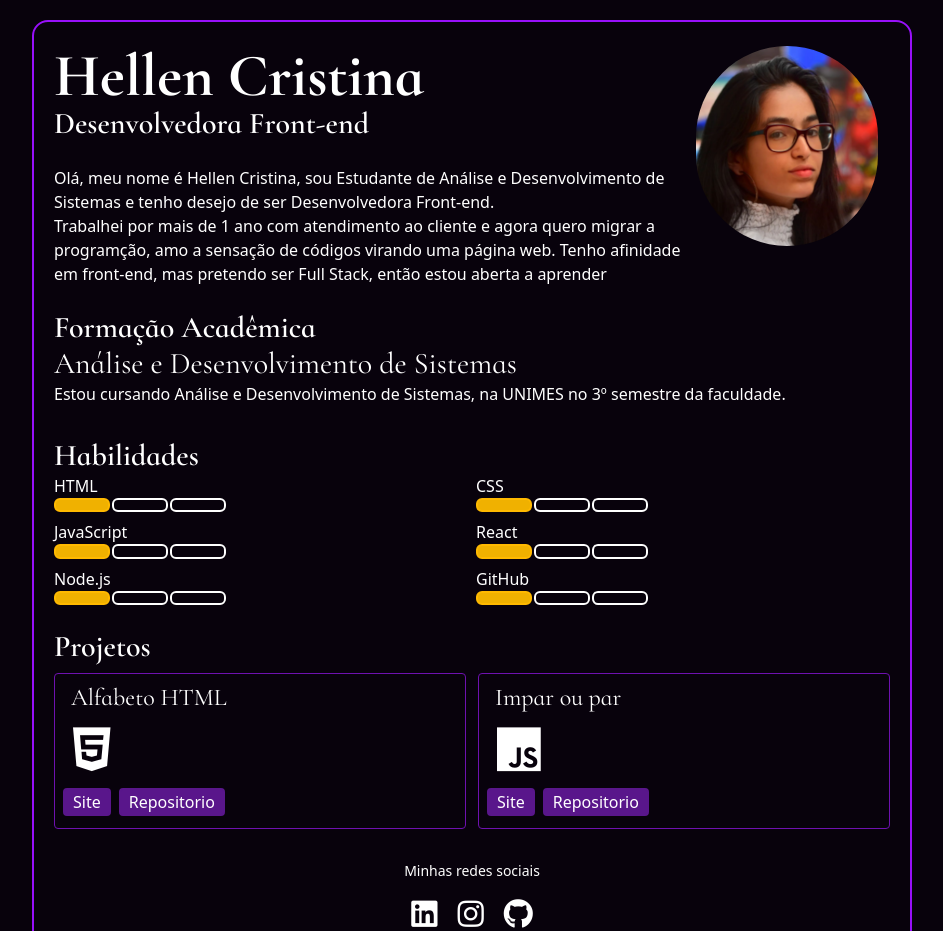
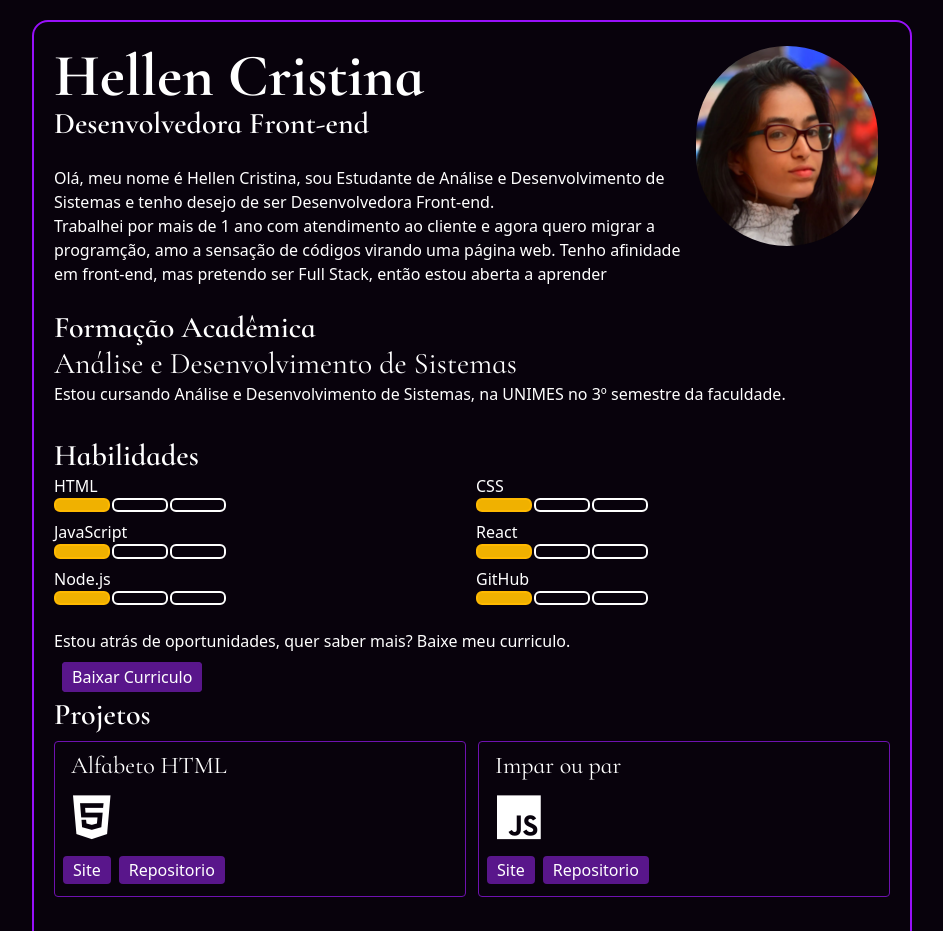
Before and after one commit to HellenCristinaP/Portifolio_Hellen, a React (Vite) app: page / in a window 1280 px wide. Shown: the top 931 px of the page, without its empty margins (168-1111 px from the left). Built offline with nearby package versions, Linux system fonts and the light colour scheme.

Commit message:
Adiciona link para download do currículo e atualiza seção de projetos

```diff
--- a/src/App.jsx
+++ b/src/App.jsx
@@ -68,7 +68,9 @@ function App() {
 
         </ul>
         <br />
-        <h2 class="pb-2">Projetos</h2>
+        <p class="pb-3">Estou atrás de oportunidades, quer saber mais? Baixe meu curriculo.</p>
+        <a href="./Currículo/Curriculo_Hellen.Cristina.pdf" download="Currículo.pdf" class="border-2 border-purple-900 rounded-sm px-2 py-0.5 bg-purple-900 hover:bg-[#08020C] transition duration-300 cursor-pointer active:bg-purple-900 sm:mx-2 lg:px-2">Baixar Curriculo</a>
+        <h2 class="py-2">Projetos</h2>
         <article class="grid grid-cols-2 gap-3">
           <Projetos nameproject={"Alfabeto HTML"} link={"https://hellencristinap.github.io/Alfabeto/"} linkRepo={"https://github.com/HellenCristinaP/Alfabeto"} icon={"fab fa-html5"}/>
 
@@ -77,7 +79,6 @@ function App() {
         <footer class="text-center pt-5">
           <p class="text-sm font-light pt-3 mb-2">Minhas redes sociais</p>
           <a href="https:www.linkedin.com/in/hellen-cristina-araújo-da-silva"><i class="fab fa-linkedin"></i></a>
-          <a href="https://www.instagram.com/hellen.cris.001/"><i class="fab fa-instagram"></i></a>
           <a href="https://github.com/HellenCristinaP"><i class="fab fa-github"></i></a>
         </footer>
     </div>
```
